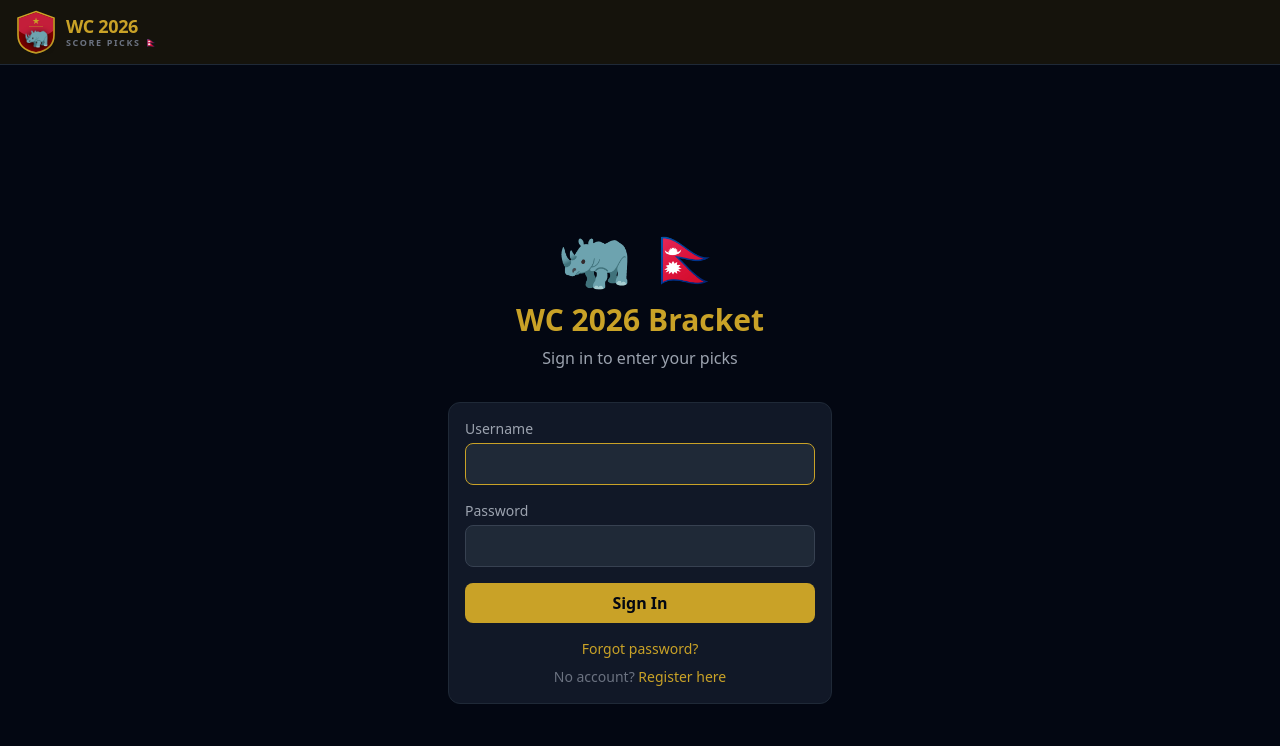
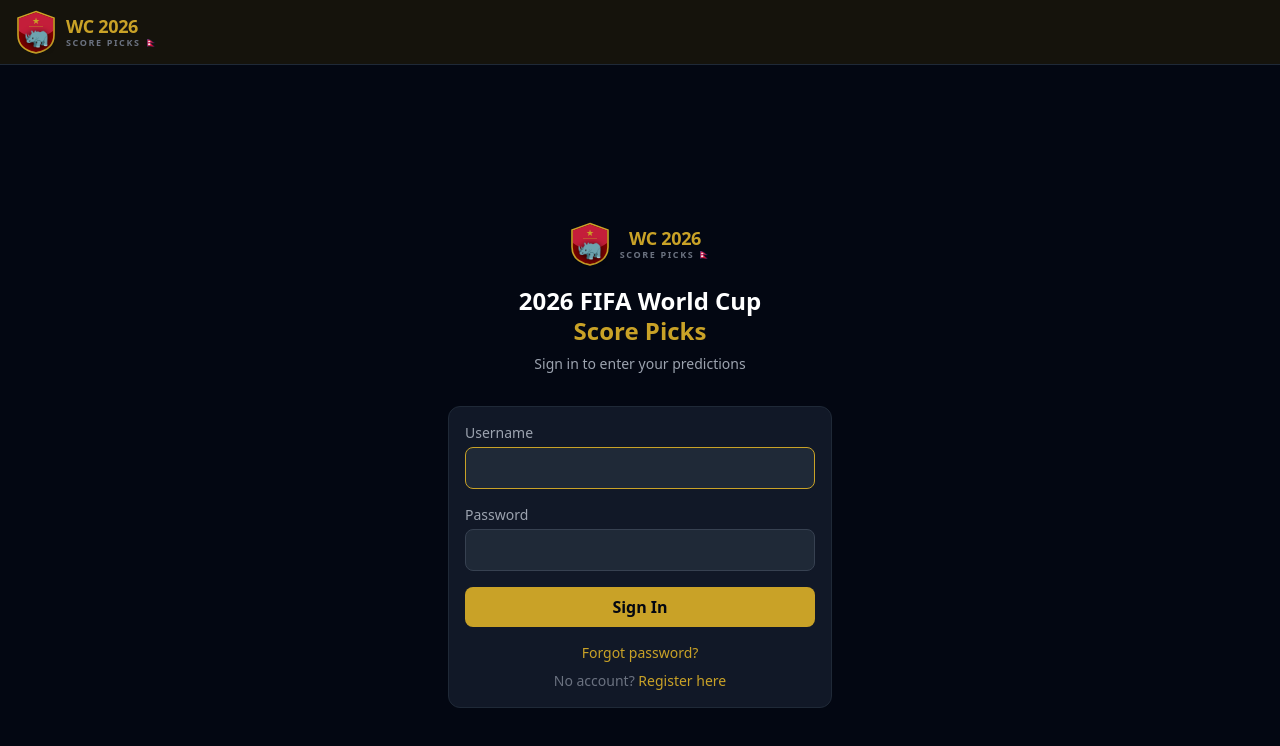
Before and after one commit to Vinnana/2026-world-cup-bracket, a React (Vite) app in the folder client/: page /login in a window 1280 px wide. Shown: the top 746 px of the page. Built offline with nearby package versions, Linux system fonts and the light colour scheme; no server answers.

Commit message:
Update login screen: crest logo + 2026 FIFA World Cup Score Picks title

```diff
--- a/client/src/pages/Login.jsx
+++ b/client/src/pages/Login.jsx
@@ -2,6 +2,7 @@
 import { Link, useNavigate } from 'react-router-dom'
 import { auth } from '../api'
 import { useAuth } from '../context/AuthContext'
+import Logo from '../components/Logo'
 
 export default function Login() {
   const [username, setUsername] = useState('')
@@ -30,9 +31,14 @@
     <div className="min-h-screen flex items-center justify-center px-4">
       <div className="w-full max-w-sm">
         <div className="text-center mb-8">
-          <div className="text-6xl mb-4">🦏 🇳🇵</div>
-          <h1 className="text-3xl font-bold text-fifa-gold">WC 2026 Bracket</h1>
-          <p className="text-gray-400 mt-2">Sign in to enter your picks</p>
+          <div className="flex justify-center mb-5">
+            <Logo />
+          </div>
+          <h1 className="text-2xl font-black text-white leading-tight">
+            2026 FIFA World Cup<br />
+            <span className="text-fifa-gold">Score Picks</span>
+          </h1>
+          <p className="text-gray-400 mt-2 text-sm">Sign in to enter your predictions</p>
         </div>
         <div className="card">
           <form onSubmit={handleSubmit} className="space-y-4">
```
